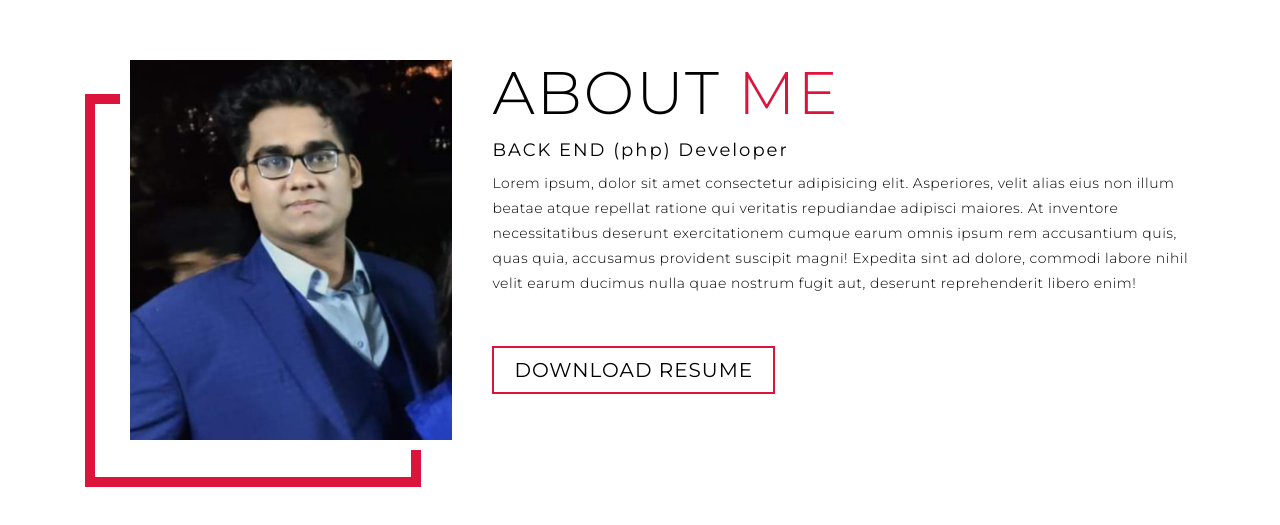
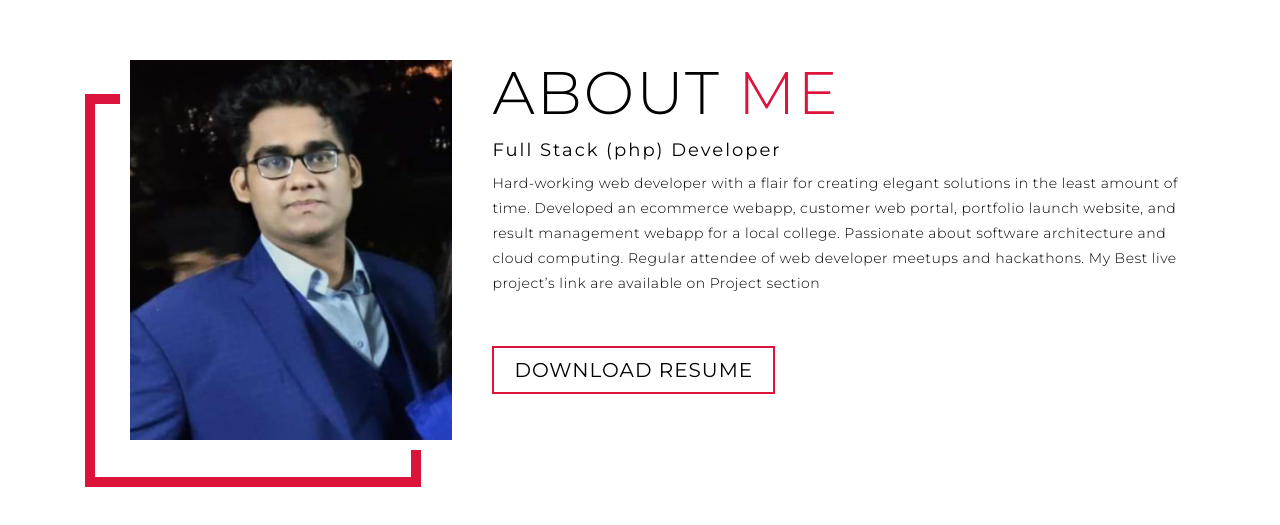
Before and after one commit to arf-camp/portfolio, a plain HTML site: page index.html in a window 1280 px wide. Shown: the part 4541-5066 px from the top of the page. Drawn offline with Linux system fonts and the light colour scheme.

Commit message:
updating cv section

```diff
--- a/index.html
+++ b/index.html
@@ -177,9 +177,16 @@
       </div>
       <div class="col-right">
         <h1 class="section-title">About <span>me</span></h1>
-        <h2>BACK END (php) Developer</h2>
-        <p>Lorem ipsum, dolor sit amet consectetur adipisicing elit. Asperiores, velit alias eius non illum beatae atque repellat ratione qui veritatis repudiandae adipisci maiores. At inventore necessitatibus deserunt exercitationem cumque earum omnis ipsum rem accusantium quis, quas quia, accusamus provident suscipit magni! Expedita sint ad dolore, commodi labore nihil velit earum ducimus nulla quae nostrum fugit aut, deserunt reprehenderit libero enim!</p>
-        <a href="https://www.linkedin.com/in/md-ashequr-rahman-b327721ba/" class="cta">Download Resume</a>
+        <h2>Full Stack (php) Developer</h2>
+                  <p>Hard-working web developer with a flair for creating
+          elegant solutions in the least amount of time. Developed
+          an ecommerce webapp, customer web portal, portfolio
+          launch website, and result management webapp for a
+          local college. Passionate about software architecture and
+          cloud computing. Regular attendee of web developer
+          meetups and hackathons. My Best live project’s link are
+          available on Project section</p>
+        <a target="_blank" href="https://drive.google.com/file/d/1eykh-MrpXUEQ2mju5vrlOGU8qCsjWEUI/view?usp=sharing" class="cta">Download Resume</a>
       </div>
     </div>
   </section>
```
